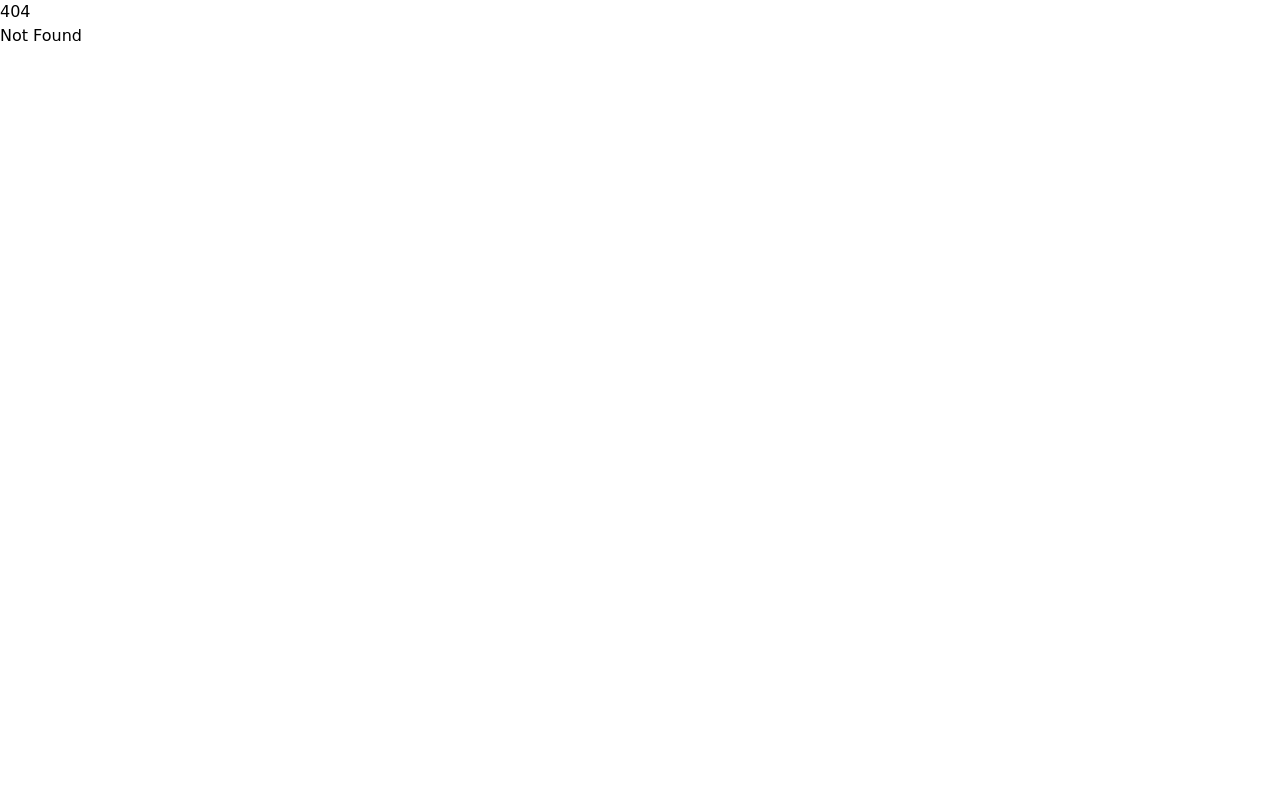
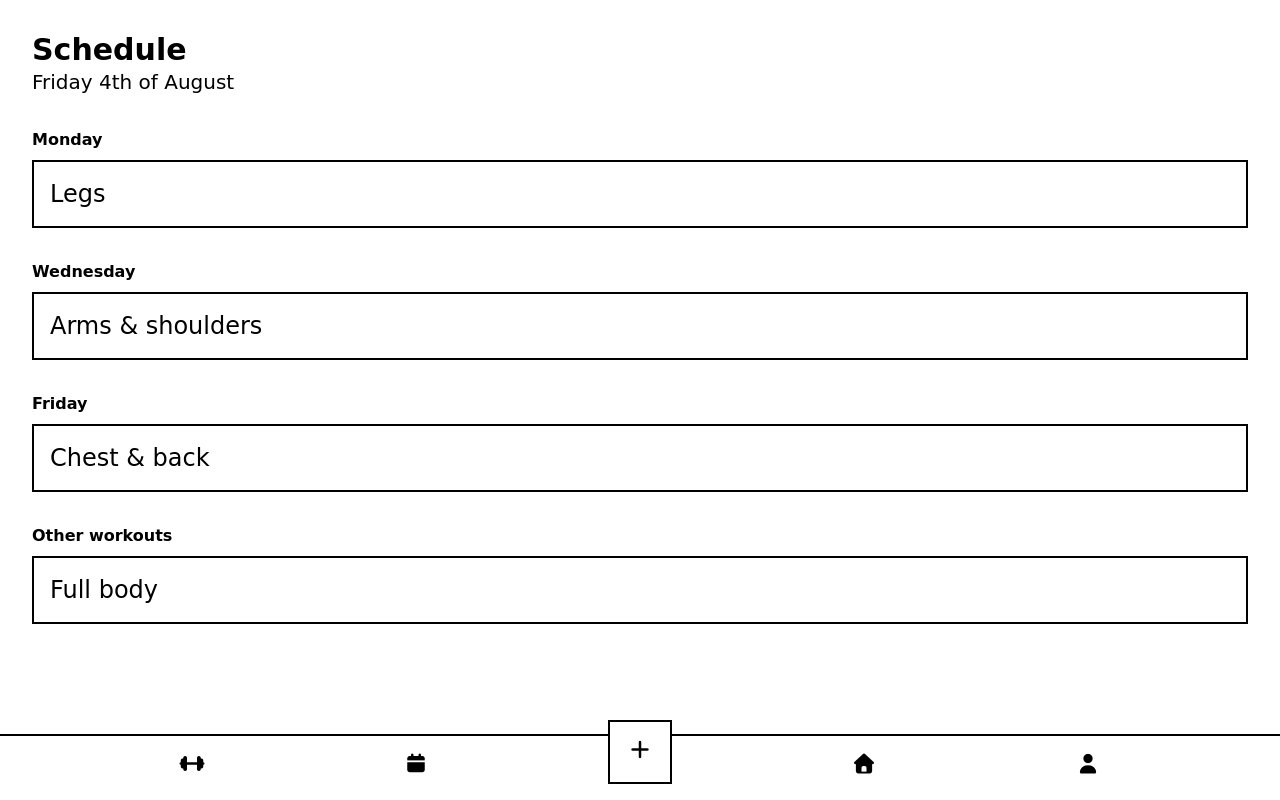
Before and after one commit to yansiegers/sveltekit-workout-app, a SvelteKit app: page /schedule in a window 1280 px wide. Before the commit this address had no page. Built offline with nearby package versions, Linux system fonts and the light colour scheme.

Commit message:
Add schedule page and component

```diff
--- /dev/null
+++ b/src/components/Schedule.svelte
@@ -0,0 +1,17 @@
+<script>
+	import Header from './Header.svelte';
+	import WorkoutRoutinesList from './WorkoutRoutinesList.svelte';
+
+	let mondayWorkoutRoutines = [{ name: 'Legs' }];
+	let wednesdayWorkoutRoutine = [{ name: 'Arms & shoulders' }];
+	let fridayWorkoutRoutine = [{ name: 'Chest & back' }];
+
+	let otherWorkoutRoutines = [{ name: 'Full body' }];
+</script>
+
+<Header heading="Schedule" />
+
+<WorkoutRoutinesList title={'Monday'} workoutRoutines={mondayWorkoutRoutines} />
+<WorkoutRoutinesList title={'Wednesday'} workoutRoutines={wednesdayWorkoutRoutine} />
+<WorkoutRoutinesList title={'Friday'} workoutRoutines={fridayWorkoutRoutine} />
+<WorkoutRoutinesList title={'Other workouts'} workoutRoutines={otherWorkoutRoutines} />
--- /dev/null
+++ b/src/routes/schedule/+page.svelte
@@ -0,0 +1,11 @@
+<script>
+	import Schedule from '../../components/Schedule.svelte';
+	import Navbar from '../../components/Navbar.svelte';
+</script>
+
+<div class="flex h-screen flex-col">
+	<main class="h-full overflow-y-scroll p-8">
+		<Schedule />
+	</main>
+	<Navbar />
+</div>
```
